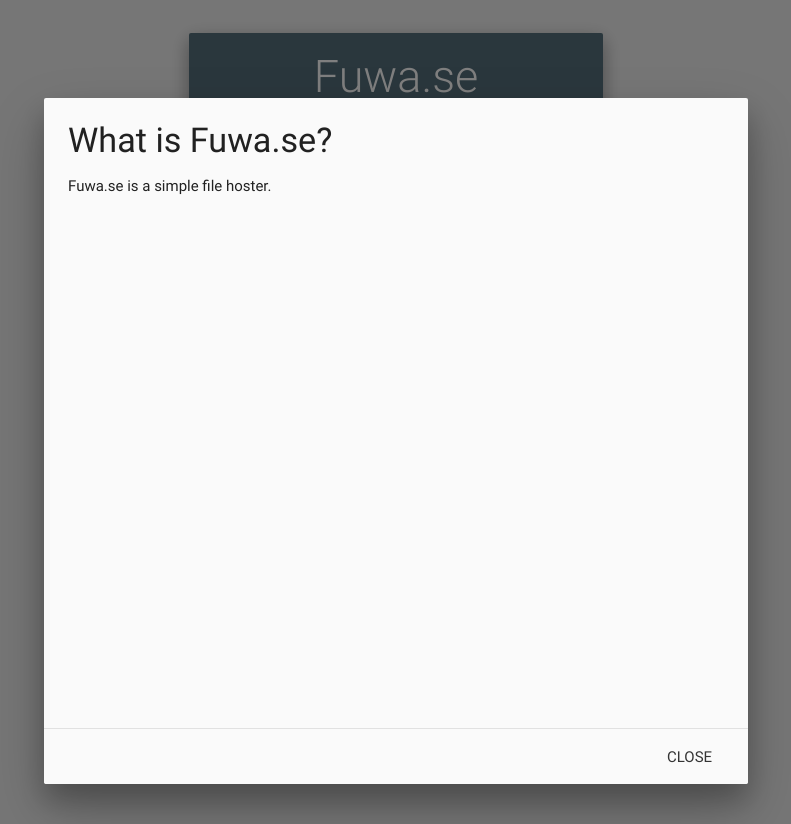
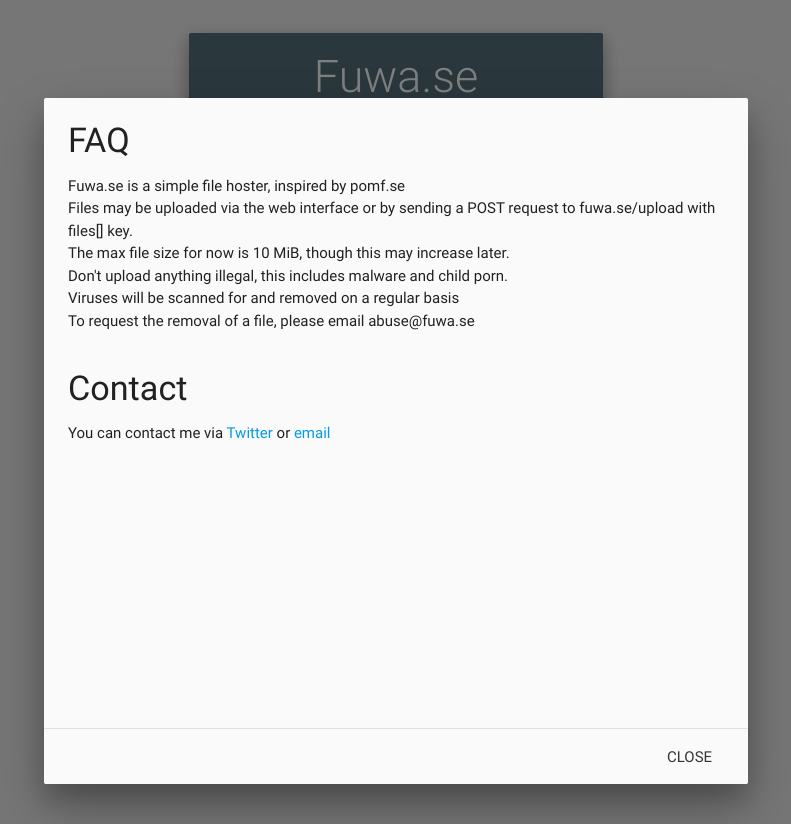
Before and after one commit to Guad/fuwa, a Flask app: page / in a window 1280 px wide, after a click on "ABOUT". Shown: the top 824 px of the page, without its empty margins (244-1035 px from the left). Run offline with Flask 2, Linux system fonts and the light colour scheme; parts of the project's set-up code (start-up, migrations or seed data) failed here and were passed over; some libraries are stand-ins or nearby versions.

Commit message:
Added in more About info, minor bug fixes

```diff
--- a/app.py
+++ b/app.py
@@ -33,6 +33,7 @@ def getDirnameExtension(f):
     f.seek(0)
     hasher.update(buf)
     dirname = genHash(hasher.hexdigest())
+    extension = ""
     if(len(f.filename.split('.')) != 1):
         if('.'.join(f.filename.split('.')[-2:]) == 'tar.gz'):
             extension = '.'.join(f.filename.split('.')[-2:])
@@ -60,7 +61,7 @@ def handleUpload(f, js=True, api=False):
             if not api:
                 value = 'success:' + url + ':' + dirname
             else:
-                value = 'fuwa.se/' + dirname
+                value = 'https://fuwa.se/' + dirname
             # if not js, then flash
             # used to prevent flashes from showing up upon refresh
             if not js:
@@ -105,6 +106,7 @@ def postIndexAPI():
     This will handle uploads to the API, returning a JSON consisting
     of original file names and their corresponding uploaded URLs
     """
+    flash(Markup("Uploading"))
     uploaded = request.files.getlist("file[]")
     files = []
     urls = []
@@ -124,6 +126,7 @@ def indexJS():
     File upload for the js happens here.
     the normal one acts as a fallback.
     """
+    flash(Markup("Uploading"))
     uploaded = request.files.getlist("file[]")
     # handling value this way allows for multiple uploads to work
     # not that the web gui does this at the moment, but it's nice through curl
@@ -157,4 +160,4 @@ def getFile(dirname, filename=None):
 if __name__ == '__main__':
     #app.debug = True
     #app.run(host="0.0.0.0")
-    serve(app, port=80)
+    serve(app, port=8002)
--- a/templates/index.html
+++ b/templates/index.html
@@ -37,8 +37,18 @@
     <!-- MODAL BEGIN -->
     <div id="aboutmodal" class="modal modal-fixed-footer">
       <div class="modal-content">
-        <h4>What is Fuwa.se?</h4>
-        <p>Fuwa.se is a simple file hoster.</p>
+        <h4>FAQ</h4>
+            <ul>
+                <li>Fuwa.se is a simple file hoster, inspired by pomf.se</li>
+                <li>Files may be uploaded via the web interface or by sending a POST request to fuwa.se/upload with files[] key.</li>
+                <li>The max file size for now is 10 MiB, though this may increase later.</li>
+                <li>Don't upload anything illegal, this includes malware and child porn.</li>
+                <li>Viruses will be scanned for and removed on a regular basis</li>
+                <li>To request the removal of a file, please email abuse@fuwa.se</li>
+            </ul>
+            <br>
+            <h4>Contact</h4>
+            <p>You can contact me via <a href=https://twitter.com/IdleActivities>Twitter</a> or <a href=mailto:luminarys@fuwa.se>email</a></p>
       </div>
       <div class="modal-footer">
         <a href="#!" class="modal-action modal-close waves-effect waves-green btn-flat ">Close</a>
```
